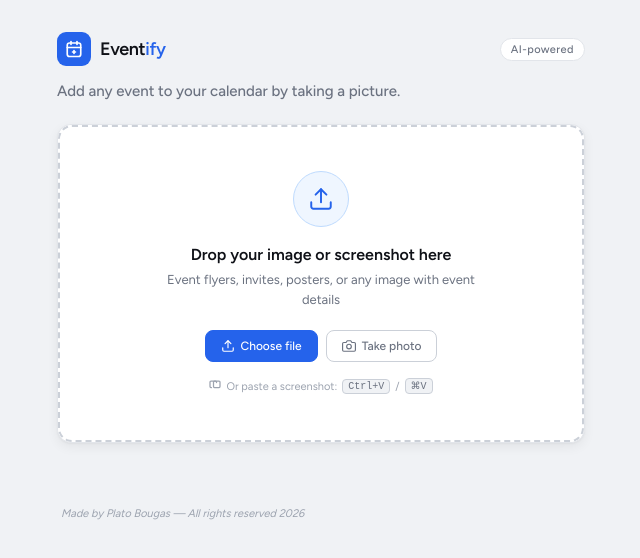
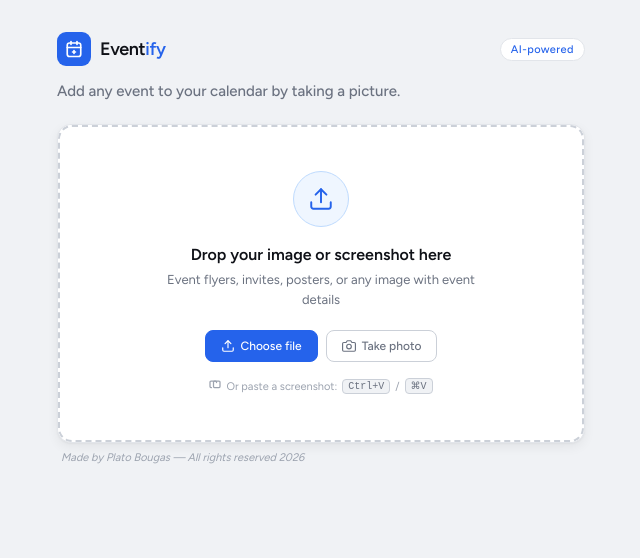
Before and after one commit to PlatoBougas/Eventify, a website: page public/index.html in a window 1280 px wide. Shown: the whole page, without its empty margins (319-959 px from the left). Drawn offline with Linux system fonts and the light colour scheme.

Commit message:
Update index.html
padding and color of ai-powered

```diff
--- a/public/index.html
+++ b/public/index.html
@@ -55,7 +55,7 @@
   --shadow:0 1px 2px rgba(0,0,0,.04),0 4px 12px rgba(0,0,0,.06);
 }
 body{font-family:'Figtree',sans-serif;background:var(--bg);color:var(--text);min-height:100vh;-webkit-font-smoothing:antialiased;}
-.wrap{max-width:560px;margin:0 auto;padding:32px 16px 64px}
+.wrap{max-width:560px;margin:0 auto;padding:32px 16px 8px}
 
 /* HEADER */
 .header{display:flex;align-items:center;justify-content:space-between;margin-bottom:36px}
@@ -64,7 +64,7 @@ body{font-family:'Figtree',sans-serif;background:var(--bg);color:var(--text);min
 .brand-mark svg{width:18px;height:18px;stroke:#fff;fill:none;stroke-width:2.2;stroke-linecap:round;stroke-linejoin:round}
 .brand-name{font-size:18px;font-weight:600;letter-spacing:-.4px}
 .brand-name em{font-style:normal;color:var(--accent)}
-.header-tag{font-size:11px;font-weight:500;color:var(--muted);letter-spacing:.04em;background:var(--surface);border:1px solid var(--border);border-radius:20px;padding:4px 10px}
+.header-tag{font-size:11px;font-weight:500;color:var(--accent);letter-spacing:.04em;background:var(--surface);border:1px solid var(--border);border-radius:20px;padding:4px 10px}
 
 /* STEPS */
 .steps{display:flex;align-items:center;margin-bottom:28px;background:var(--surface);border:1px solid var(--border);border-radius:40px;padding:5px 8px}
```
